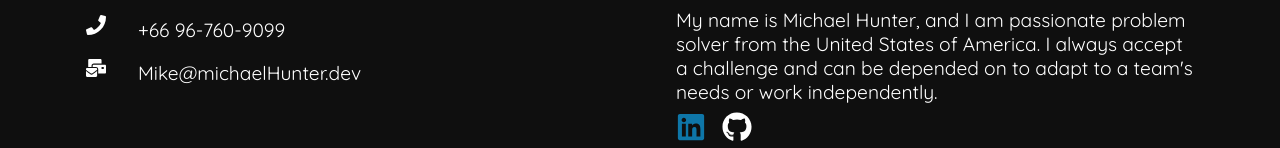
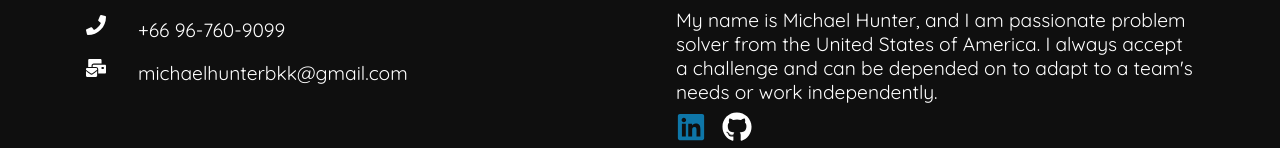
Before and after one commit to michaelhunter555/mikes-portfolio, a React (Create React App) app: page / in a window 1280 px wide. Shown: the part 2450-2598 px from the top of the page. Built offline with nearby package versions, Linux system fonts and the light colour scheme.

Commit message:
change email

```diff
--- a/src/components/Footer.js
+++ b/src/components/Footer.js
@@ -45,7 +45,7 @@ const Footer = () => {
                 marginRight: "2rem",
               }}
             />
-            <p>Mike@michaelHunter.dev</p>
+            <p>michaelhunterbkk@gmail.com</p>
           </div>
         </div>
 
```
